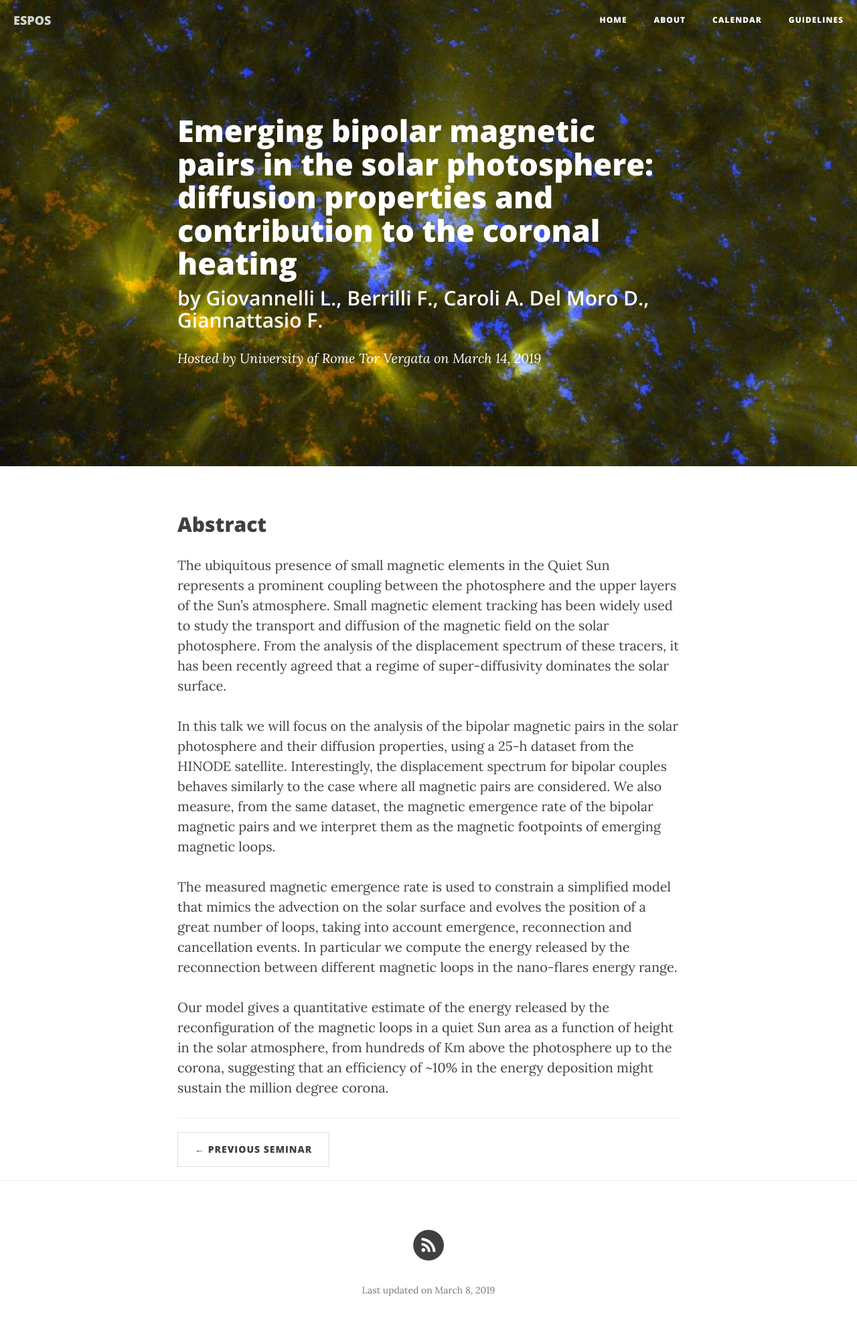
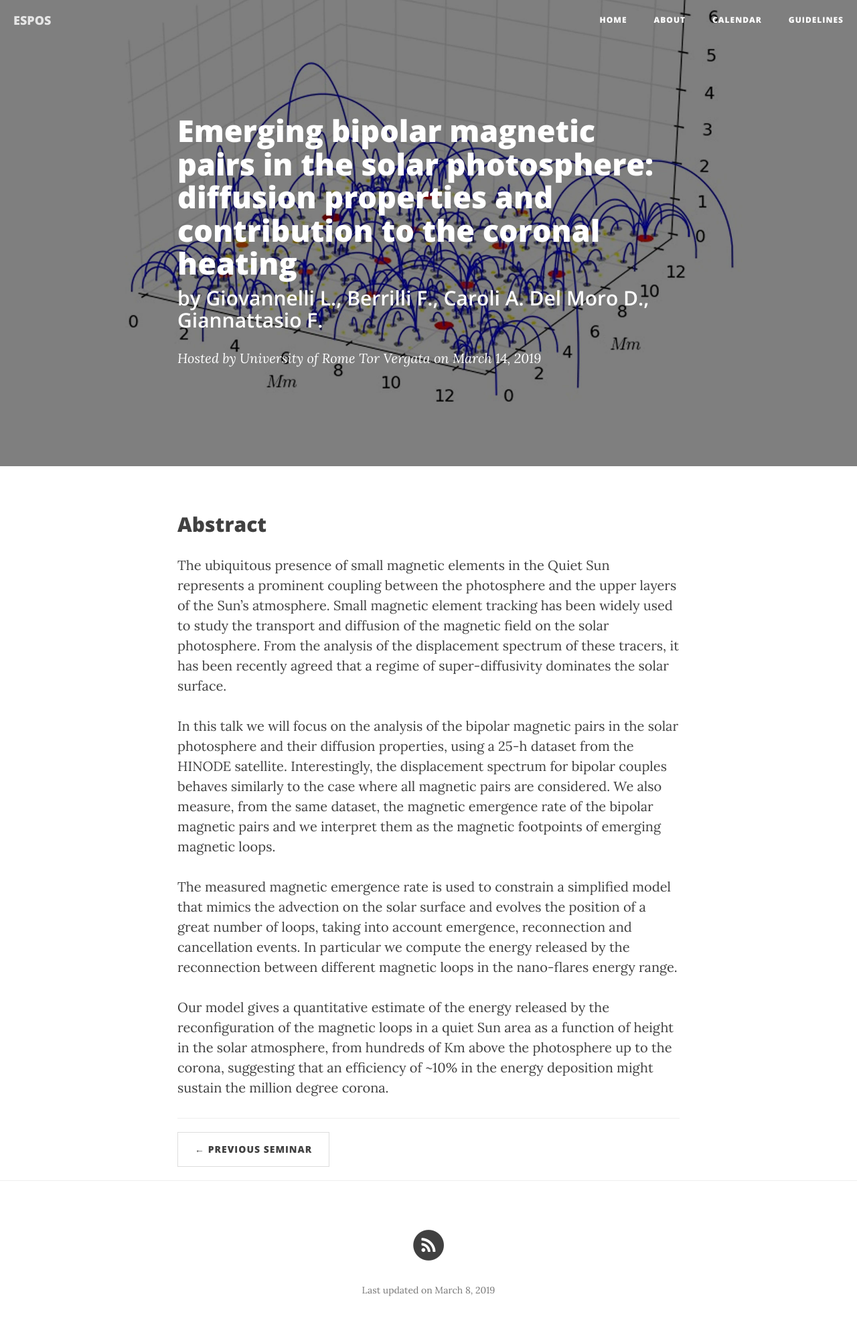
Before and after one commit to ITA-Solar/espos, a Jekyll site: the page built from _posts/2019-03-14-Giovannelli.md, in a window 1280 px wide. Shown: the whole page at 67% size. Built offline with Jekyll 4.4.1, drawn with Linux system fonts in a browser that asks for light colours; nearby versions of some CDN libraries.

Commit message:
Update 2019-03-14-Giovannelli.md

```diff
--- a/_posts/2019-03-14-Giovannelli.md
+++ b/_posts/2019-03-14-Giovannelli.md
@@ -4,7 +4,7 @@
 subtitle:   "by Giovannelli L., Berrilli F., Caroli A. Del Moro D., Giannattasio F."
 date:       2019-03-14 11:00:00
 author:     "University of Rome Tor Vergata"
-# header-img: "img/img_2019-02-28-BL.jpg"
+header-img: "img/img_2019-03-14_Giovannelli.jpg"
 published:  true
 ---
 
```
